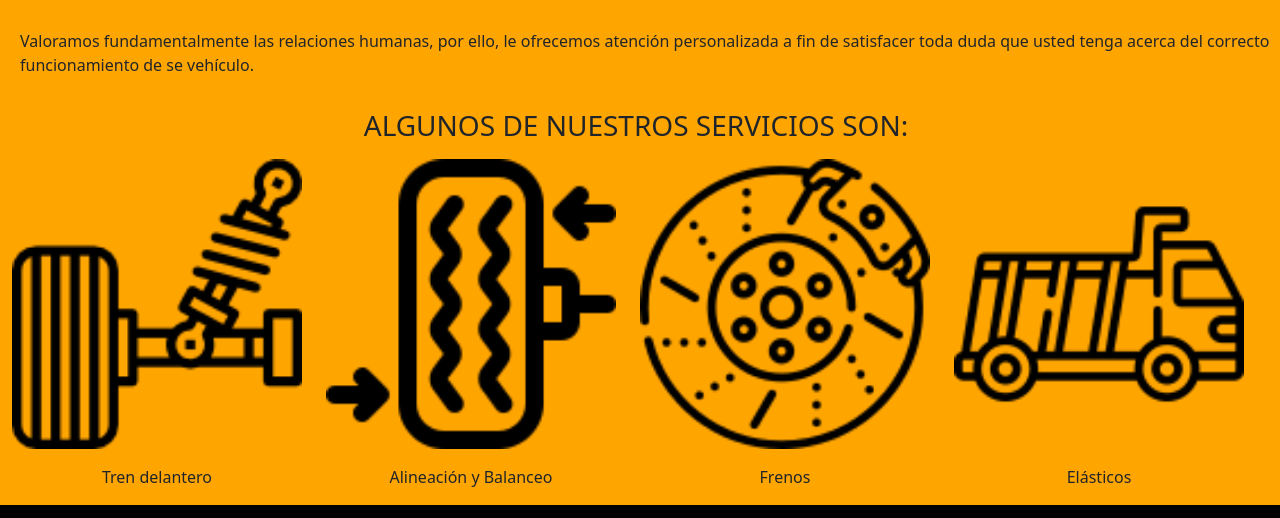
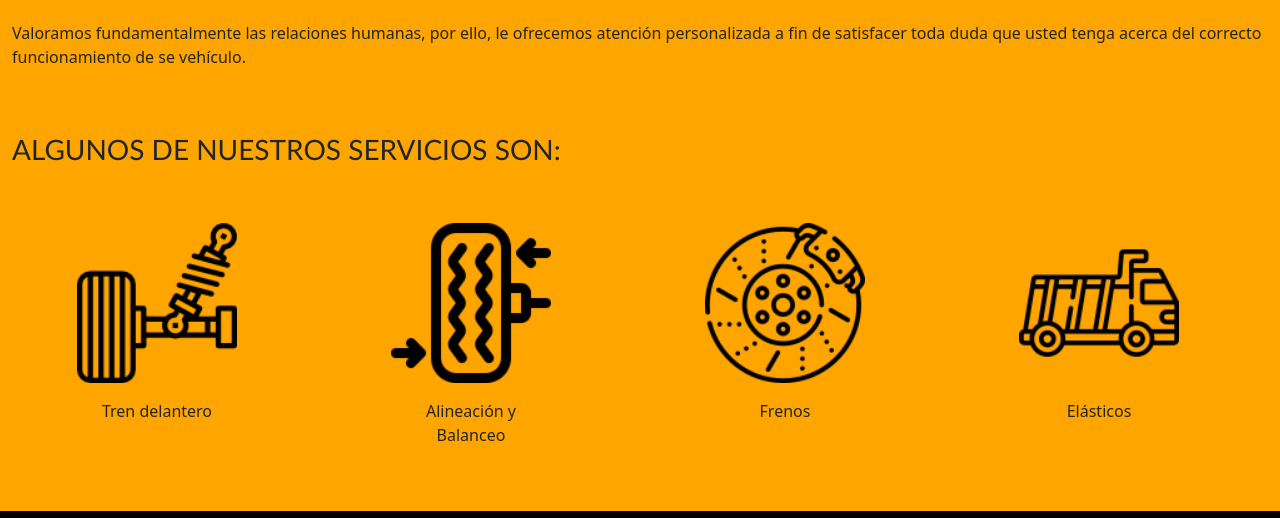
Before and after one commit to mattigomez/tallermecanico-SASS, a website: page pages/servicios.html in a window 1280 px wide. Shown: the part 281-799 px from the top of the page. Drawn offline with nearby package versions, Linux system fonts and the light colour scheme.

Commit message:
se acomodo el tamaño de imgs en servicios

```diff
--- a/pages/servicios.html
+++ b/pages/servicios.html
@@ -5,25 +5,24 @@
     <meta charset="UTF-8">
     <meta http-equiv="X-UA-Compatible" content="IE=edge">
     <meta name="viewport" content="width=device-width, initial-scale=1.0">
-    <meta name="description"
-        content="Taller mecanico dedicado a reparacion de elasticos y tren delantero de tu vehículo">
-    <meta name="keywords" content="taller, mecanico, elasticos, tren delantero, autos, camiones ,pick-up">
+    <meta name="description" content="Para solicitar su turno o consulta no dudes en escribirnos">
+    <meta name="keywords" content="taller,telefono,contacto,empresa,los mendocinos,ubicacion">
     <link href="https://unpkg.com/aos@2.3.1/dist/aos.css" rel="stylesheet">
     <link href="https://cdn.jsdelivr.net/npm/bootstrap@5.1.3/dist/css/bootstrap.min.css" rel="stylesheet"
         integrity="sha384-1BmE4kWBq78iYhFldvKuhfTAU6auU8tT94WrHftjDbrCEXSU1oBoqyl2QvZ6jIW3" crossorigin="anonymous">
+    <title>Elasticos Los Mendocinos</title>
     <link rel="icon" href="../assets/img/favicon.ico">
-    <title>Elasticos Los Mendocinos</title>
     <link rel="stylesheet" href="../css/estilo.css">
 </head>
 
 <body>
     <!-- logo+nav -->
-    <header class="container-fluid ">
+    <header class="container-fluid">
         <div class="row mapa">
             <div class="col-12 col-lg-12">
                 <nav class="navbar navbar-expand-lg navbar-light ">
                     <div class="container-fluid">
-                        <a class="navbar-brand" href="#"><img src="../assets/img/logo.png" alt="logo"
+                        <a class="navbar-brand" href="../index.html"><img src="../assets/img/logo.png" alt="logo"
                                 class="img-fluid"></a>
                         <button class="navbar-toggler btn-secondary" type="button " data-bs-toggle="collapse"
                             data-bs-target="#navbarNav" aria-controls="navbarNav" aria-expanded="false"
@@ -55,72 +54,79 @@
             </div>
         </div>
     </header>
-    <div class="container-fluid ">
-        <main class="row pt-5 bg2 ">
+
+    <div class="container-fluid">
+        <main class="row pt-5 bg2">
+            <!-- SERVICIOS-->
             <div class="col-12 col-lg-12 mb-3 ">
                 <h1>SERVICIOS</h1>
             </div>
-            <div class="col-12 col-lg-12 m-2 ">
+            <div class="col-12 col-lg-12  ">
                 <p>Valoramos fundamentalmente las relaciones humanas, por ello, le ofrecemos atención personalizada a
                     fin de satisfacer toda duda que usted tenga acerca del correcto funcionamiento de se vehículo.</p>
             </div>
             <div class="row">
-            <div class="col-12 col-lg-12 m-2 text-center ">
+                <div class="col-12 col-lg-12 texto pt-5">
                     <h3>ALGUNOS DE NUESTROS SERVICIOS SON:</h3>
                 </div>
             </div>
-            <!-- cards -->
-           <div class="row items " style="max-width: 100%;">
-            <div class="col-12 col-lg-3">
-                <div class="cards">
+            <!-- Cards -->
+            <div class="row items pt-5 pb-5 " style="max-width: 100%; ">
+                <div class="col-12 col-lg-3 d-flex justify-content-center">
+                    <div class="cards text-center" style="width: 10rem;">
                         <img src="../assets/img/trendelantero.png" class="card-img-top " alt="trendelantero">
                         <div class="card-body">
-                        <p class="card-text text-center">Tren delantero</p>
+                            <p class="card-text">Tren delantero</p>
                         </div>
                     </div>
                 </div>
-            <div class="col-12 col-lg-3">
-                <div class="cards">
+                <div class="col-12 col-lg-3 d-flex justify-content-center">
+                    <div class="cards text-center" style="width: 10rem;">
                         <img src="../assets/img/alineacion.png" class="card-img-top" alt="alineacion">
                         <div class="card-body">
-                        <p class="card-text text-center">Alineación y Balanceo</p>
+                            <p class="card-text">Alineación y Balanceo</p>
                         </div>
                     </div>
                 </div>
-            <div class="col-12 col-lg-3">
-                <div class="cards">
+                <div class="col-12 col-lg-3 d-flex justify-content-center">
+                    <div class="cards text-center" style="width: 10rem;">
                         <img src="../assets/img/frenos.png" class="card-img-top" alt="frenos">
                         <div class="card-body">
-                        <p class="card-text text-center">Frenos</p>
+                            <p class="card-text">Frenos</p>
                         </div>
                     </div>
                 </div>
-            <div class="col-12 col-lg-3">
-                <div class="cards" >
+                <div class="col-12 col-lg-3 d-flex justify-content-center">
+                    <div class="cards text-center" style="width: 10rem;">
                         <img src="../assets/img/elasticos.png" class="card-img-top" alt="elasticos">
                         <div class="card-body">
-                        <p class="card-text text-center">Elásticos</p>
+                            <p class="card-text">Elásticos</p>
                         </div>
                     </div>
                 </div>
+
+
             </div>
 
         </main>
     </div>
     <div class="container-fluid">
-        <footer class="row mapa " >
+        <footer class="row mapa ">
             <div class="col-12 col-lg-4 ">
-                <div><h3>NOSOTROS</h3>
-                <p style="max-width:250px ;">Desde 1962 brindando servicios para todo tipo de automóviles, camionetas,
+                <div>
+                    <h3>NOSOTROS</h3>
+                    <p style="max-width:250px ;">Desde 1962 brindando servicios para todo tipo de automóviles,
+                        camionetas,
                         utilitarios, vehículos
                         pesados,
-                    etc.</p></div>
+                        etc.</p>
+                </div>
             </div>
             <div class="col-12 col-lg-4">
                 <div>
                     <h3>REDES</h3>
-                <a href="https://www.instagram.com/elasticoslosmendocinos/" class="p-1"><img src="../assets/img/instagram.png"
-                        alt="instagram"></a>
+                    <a href="https://www.instagram.com/elasticoslosmendocinos/" class="p-1"><img
+                            src="../assets/img/instagram.png" alt="instagram"></a>
                     <a href="https://www.facebook.com/ElasticosLosMendocinos"><img src="../assets/img/facebook.png"
                             alt="facebook"></a>
                 </div>
@@ -141,7 +147,7 @@
                         <p>Horarios: de Lunes a viernes de 8 a 17hs</p>
                     </div>
                     <div class="d-flex align-items-center">
-                    <a href="https://api.whatsapp.com/send?phone=3416832224"  target="_blank"><img
+                        <a href="https://api.whatsapp.com/send?phone=3416832224" target="_blank"><img
                                 src="../assets/img/whatsapp.png" alt="whatsapp"></a>
                         <a href="https://api.whatsapp.com/send?phone=3416832224" style="color: orange;" target="_blank">
                             <p>3416832224</p>
```
Also changed, not shown: scss/_main.scss (line endings or trailing spaces), scss/style.scss (line endings or trailing spaces). Lines whose indentation alone changed are shown as unchanged.
